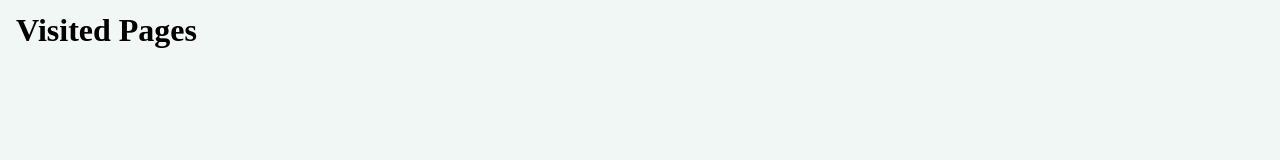
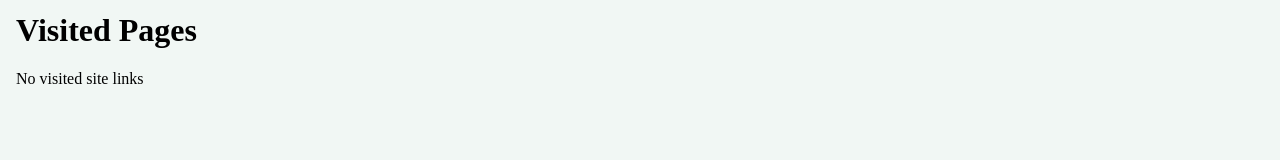
Before and after one commit to debdeep/maze-tv, a Vue app: page /history in a window 1280 px wide. Shown: the part 121-281 px from the top of the page. Built offline with nearby package versions, Linux system fonts and the light colour scheme.

Commit message:
route history tracking and bugs fixes for duplicate route path under history

```diff
--- /dev/null
+++ b/src/components/HistoryRouteList.vue
@@ -0,0 +1,14 @@
+<script setup>
+import { visitedRoutes } from '../router/index.js';
+
+</script>
+<template>
+    <div class="history-route-list">
+        <p v-if="visitedRoutes.length === 0">{{ $t('historyPage.noVisitedRoutes') }}</p>
+        <ul v-else>
+            <li v-for="route in visitedRoutes" :key="route.path">
+                <RouterLink :to="route.path">{{ route.path }}</RouterLink>
+            </li>
+        </ul>
+    </div>
+</template>
--- a/src/locales/en.json
+++ b/src/locales/en.json
@@ -6,7 +6,8 @@
         "history": "History"
     },
     "historyPage": {
-        "header": "Visited Pages"
+        "header": "Visited Pages",
+        "noVisitedRoutes": "No visited site links"
     },
     "searchBar": {
         "placeholderText": "Search By Name..."
--- a/src/router/index.js
+++ b/src/router/index.js
@@ -1,10 +1,14 @@
-import { createRouter, createWebHistory } from 'vue-router'
+import { createRouter, createWebHistory } from 'vue-router';
+import { reactive } from 'vue';
 
+const visitedRoutes = reactive([]);
 const routes = [{
+  path: '/',
+  redirect: { name: 'shows' },
+}, {
   path: '/shows',
   name: "shows",
-  component: () => import('@/views/Dashboard.vue'),
-  alias: ["/", "/home"]
+  component: () => import('@/views/Dashboard.vue')
 }, {
   path: '/history',
   name: "history",
@@ -19,4 +23,14 @@ const router = createRouter({
   routes: routes
 })
 
-export default router
+router.afterEach((to, from, faliure) => {
+  if (to.path !== "/history") {
+    if (!visitedRoutes.some(route => route.path === to.path)) {
+      visitedRoutes.push({ path: to.path });
+      //console.log("visitedRoutes", visitedRoutes);
+    }
+  }
+})
+
+export { visitedRoutes };
+export default router;
--- a/src/views/History.vue
+++ b/src/views/History.vue
@@ -1,6 +1,8 @@
 <script setup>
+import HistoryRouteList from '../components/HistoryRouteList.vue';
 </script>
 
 <template>
     <h1>{{ $t('historyPage.header') }}</h1>
+    <HistoryRouteList />
 </template>
--- a/src/views/ShowDetail.vue
+++ b/src/views/ShowDetail.vue
@@ -31,7 +31,7 @@ watch(() => route.params.id, loadShow, { immediate: true });
 
 <template>
     <section class="show-detail" aria-labelledby="show-title">
-        <RouterLink class="show-detail__back" to="/">Back to shows</RouterLink>
+        <RouterLink class="show-detail__back" to="/shows">Back to shows</RouterLink>
 
         <p v-if="loading" class="show-detail__message" role="status">Loading show...</p>
         <div v-else-if="error" class="show-detail__message" role="alert">
```
